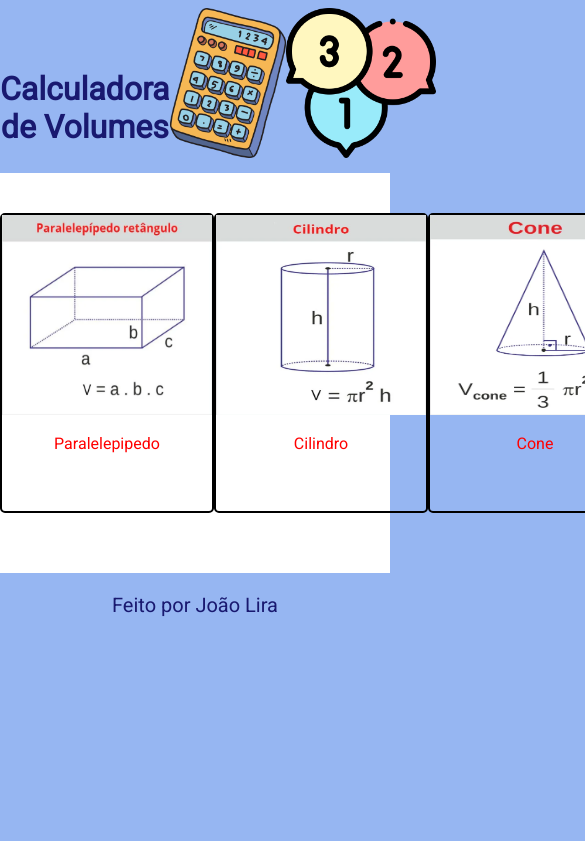
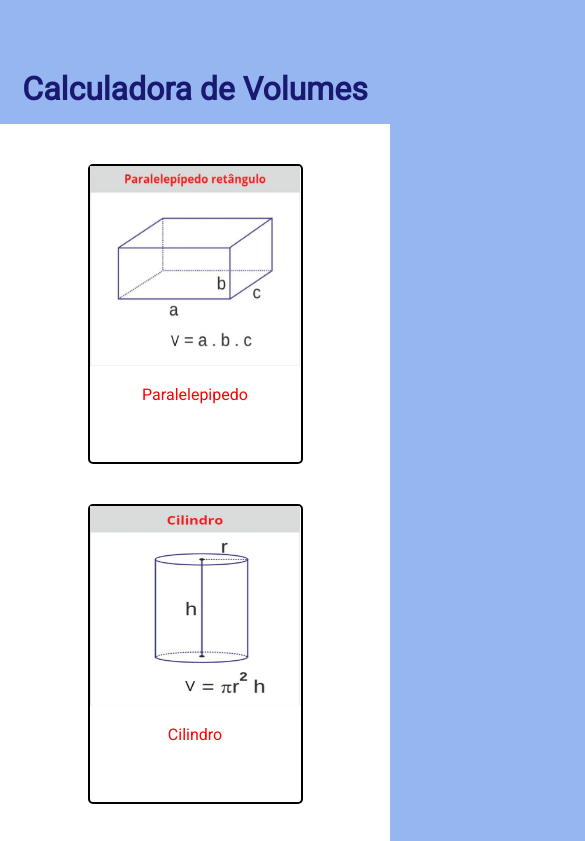
Before and after one commit to JoaoVitorLira/Calculadora-de-Volume, a plain HTML site: page index.html in a window 390 px wide. Shown: the top 841 px of the page, 585 px wide, since content can reach past the window. Drawn offline with Linux system fonts and the light colour scheme.

Commit message:
Organização da atividade e Versão mobile

```diff
--- a/index.html
+++ b/index.html
@@ -5,6 +5,7 @@
     <meta charset="UTF-8">
     <meta name="viewport" content="width=device-width, initial-scale=1.0">
     <link rel="stylesheet" href="style.css">
+    <link rel="stylesheet" href="mobile.css">
     <link rel="preconnect" href="https://fonts.googleapis.com">
     <link rel="preconnect" href="https://fonts.gstatic.com" crossorigin>
     <link href="https://fonts.googleapis.com/css2?family=Roboto&display=swap" rel="stylesheet">
@@ -16,8 +17,6 @@
     <header>
         <div class="cabecalho">
             <h1>Calculadora de Volumes</h1>
-            <img src="img/calculadora.jpg" class="calc" alt="">
-            <img src="img/numeros.jpg" class="calc2" alt="">
         </div>
     </header>
 
--- /dev/null
+++ b/mobile.css
@@ -0,0 +1,19 @@
+@media screen and (max-width:25rem){
+
+
+    .container{
+        margin-top: 4%;
+        justify-content: center;
+        width: 100%;
+        height:75% ;
+        background-color: white;
+    }
+
+    .formas{
+            display:wrap;
+            flex-direction:column;
+            justify-content: center;
+            align-items: center;
+
+    }
+}
--- a/style.css
+++ b/style.css
@@ -44,12 +44,14 @@ h1{
 .formas{
     display: flex;
     flex-direction:row;
-    justify-content: space-around;
+    justify-content: center;
 
 }
 
 .caixa{
     margin-top: 40px;
+    margin-right: 25px;
+    margin-left: 25px;
     width: 215px;
     height: 300px;
     border: solid 2px black;
@@ -92,15 +94,3 @@ h2{
     border: 4px solid red;
     box-shadow: 10px 10px 0 rgba(25, 25, 112, 0.132);
 }
-
-.calc{
-    margin-top: 2%;
-    width: 120px;
-    height: 150px;
-}
-
-.calc2{
-    margin-top: 2%;
-    width: 150px;
-    height: 150px;
-}
```
